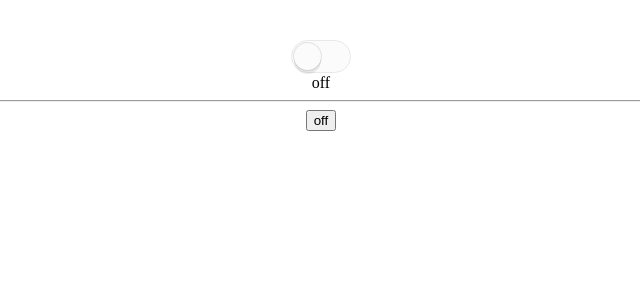
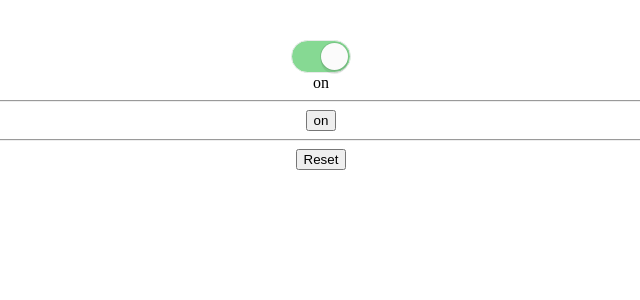
Before and after one commit to v1adko/advanced-react-patterns, a React (Create React App) app: page / in a window 1280 px wide. Shown: the top 300 px of the page, without its empty margins (319-959 px from the left). Built offline with nearby package versions, Linux system fonts and the light colour scheme; a web font is replaced by a local one.

Commit message:
13 - Component State Initialisers

```diff
--- a/src/render-props-10/App.js
+++ b/src/render-props-10/App.js
@@ -5,19 +5,25 @@ import Switch from './Switch';
 function App() {
   return (
     <Toggle
+      defaultOn={true}
       onToggle={on => console.log('toggle', on)}
-      render={({ on, toggle, getTogglerProps }) => (
+      onReset={on => console.log('reset', on)}
+      render={toggle => (
         <div>
-          <Switch on={on} {...getTogglerProps()} />
-          {on ? 'on' : 'off'}
+          <Switch {...toggle.getTogglerProps({
+            on: toggle.on
+          })} />
+          {toggle.on ? 'on' : 'off'}
           <hr />
           <button
-            {...getTogglerProps({
+            {...toggle.getTogglerProps({
               onClick: () => alert('hi')
             })}
           >
-            {on ? 'on' : 'off'}
+            {toggle.on ? 'on' : 'off'}
           </button>
+          <hr />
+          <button onClick={() => toggle.reset()}>Reset</button>
         </div>
       )}
     />
--- a/src/render-props-10/Toggle.js
+++ b/src/render-props-10/Toggle.js
@@ -5,8 +5,15 @@ const compose = (...fns) => (...args) => fns.forEach(
 )
 
 class Toggle extends React.Component {
-  static defaultProps = { onToggle: () => {} };
-  state = { on: false };
+  static defaultProps = {
+    defaultOn: false,
+    onToggle: () => {},
+    onReset: () => {}
+  };
+  // #13 Component State Initializers
+  initialState = { on: this.props.defaultOn };
+  state = this.initialState;
+
   toggle = () =>
     this.setState(
       ({ on }) => ({ on: !on }),
@@ -14,6 +21,12 @@ class Toggle extends React.Component {
         this.props.onToggle(this.state.on);
       }
     );
+
+  reset = () => {
+    this.setState(this.initialState, () => {
+      this.props.onReset(this.state.on);
+    })
+  }
 
   // #11 Prop collections + #12 Prop getters
   getTogglerProps = ({ onClick, ...props } = {}) => {
@@ -28,6 +41,7 @@ class Toggle extends React.Component {
     return this.props.render({
       on: this.state.on,
       toggle: this.toggle,
+      reset: this.reset,
       getTogglerProps: this.getTogglerProps
     });
   }
```
